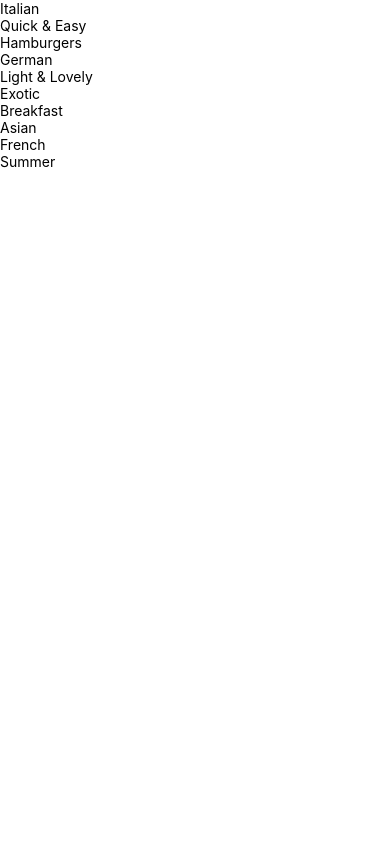
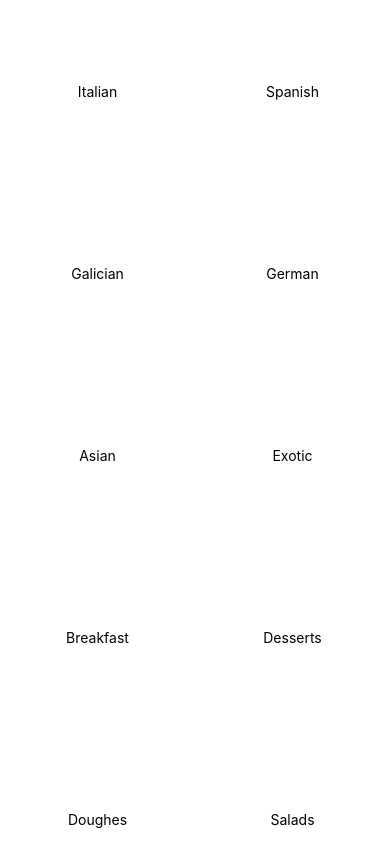
Before and after one commit to Pletus/PersApp, a React Native app: screen / in a window 390 px wide. Built offline with nearby package versions, Linux system fonts and the light colour scheme.

Commit message:
styling categoryGrid Component

```diff
--- a/App.js
+++ b/App.js
@@ -9,10 +9,5 @@ export default function App() {
 }
 
 const styles = StyleSheet.create({
-  container: {
-    flex: 1,
-    backgroundColor: '#fff',
-    alignItems: 'center',
-    justifyContent: 'center',
-  },
+  container: {},
 });
--- a/components/CategoryGridTile.js
+++ b/components/CategoryGridTile.js
@@ -1,10 +1,10 @@
-import { Pressable, View, Text } from "react-native";
+import { Pressable, View, Text, StyleSheet, Button } from "react-native";
 
 function CategoryGridTile({ title, color }) {
   return (
-    <View>
-      <Pressable>
-        <View>
+    <View style={styles.gridItem}>
+      <Pressable style={styles.button}>
+        <View style={styles.innerContainer}>
           <Text>{title}</Text>
         </View>
       </Pressable>
@@ -13,3 +13,23 @@ function CategoryGridTile({ title, color }) {
 }
 
 export default CategoryGridTile;
+
+const styles = StyleSheet.create({
+  gridItem: {
+    flex: 1,
+    margin: 16,
+    height: 150,
+    borderRadius: 8,
+    elevation: 4,
+  },
+  button: {
+    flex: 1,
+  },
+  innerContainer: {
+    flex: 1,
+    padding: 16,
+    justifyContent: 'center',
+    alignItems: 'center',
+
+  }
+});
--- a/data/dummy-data.js
+++ b/data/dummy-data.js
@@ -3,15 +3,15 @@ import Meal from '../models/meal';
 
 export const CATEGORIES = [
   new Category('c1', 'Italian', '#f5428d'),
-  new Category('c2', 'Quick & Easy', '#f54242'),
-  new Category('c3', 'Hamburgers', '#f5a442'),
+  new Category('c2', 'Spanish', '#f54242'),
+  new Category('c3', 'Galician', '#f5a442'),
   new Category('c4', 'German', '#f5d142'),
-  new Category('c5', 'Light & Lovely', '#368dff'),
+  new Category('c5', 'Asian', '#368dff'),
   new Category('c6', 'Exotic', '#41d95d'),
   new Category('c7', 'Breakfast', '#9eecff'),
-  new Category('c8', 'Asian', '#b9ffb0'),
-  new Category('c9', 'French', '#ffc7ff'),
-  new Category('c10', 'Summer', '#47fced')
+  new Category('c8', 'Desserts', '#b9ffb0'),
+  new Category('c9', 'Doughes', '#ffc7ff'),
+  new Category('c10', 'Salads', '#47fced')
 ];
 
 export const MEALS = [
--- a/screens/CategoriesScreen.js
+++ b/screens/CategoriesScreen.js
@@ -13,6 +13,7 @@ function CategoriesScreen() {
       data={CATEGORIES}
       keyExtractor={(item) => item.id}
       renderItem={renderCategoryItem}
+      numColumns={2}
     />
   );
 }
```
